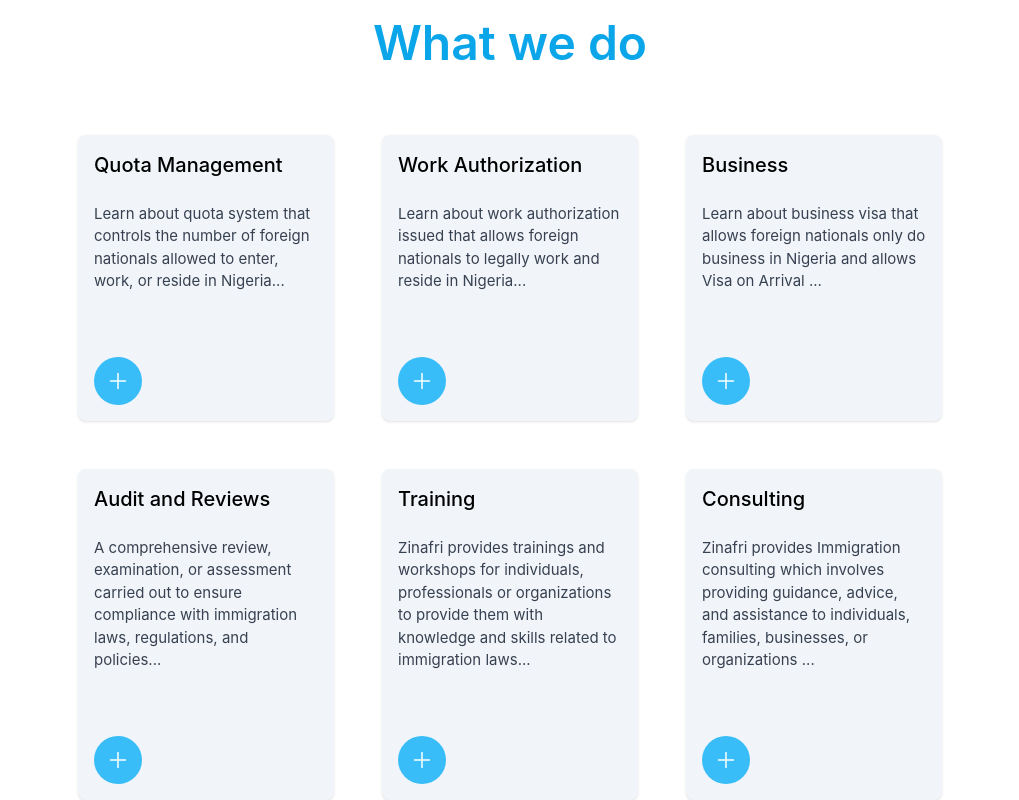
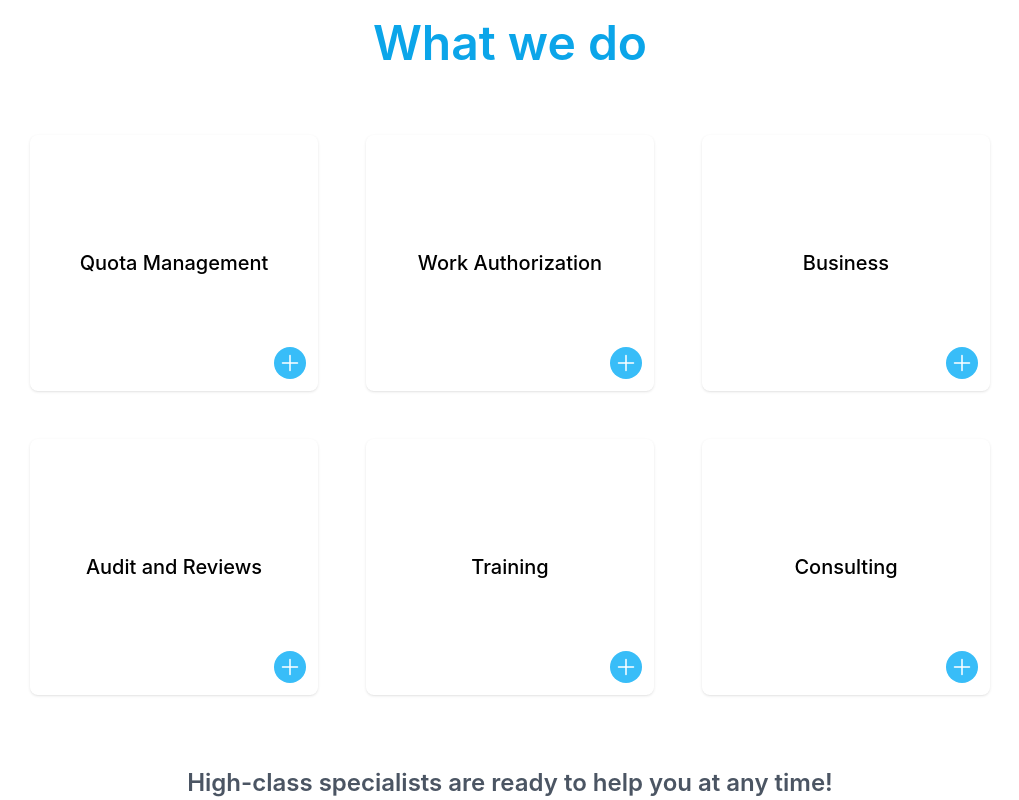
Before and after one commit to nikolasdevs/zinafri_new, a Vue app: page / in a window 1280 px wide. Shown: the part 1000-1800 px from the top of the page, without its empty margins (130-1149 px from the left). Built offline with nearby package versions, Linux system fonts and the light colour scheme.

Commit message:
service section was redesigned

```diff
--- a/src/components/cards/ServiceCard.vue
+++ b/src/components/cards/ServiceCard.vue
@@ -1,21 +1,17 @@
-<template>
-  <div
-    class="bg-slate-100 hover:bg-white cursor-pointer hover:shadow-2xl shadow rounded-lg p-4 md:w-64 w-80"
-  >
-    <div class="flex items-center justify-between mb-4">
-      <h2 class="text-xl font-medium">{{ title }}</h2>
-    </div>
-    <!-- <hr class="mt-16 border-t border-b-1 border-sky-200" /> -->
-    <p class="text-gray-700 mt-6">{{ content }}</p>
-    <div class="mt-16">
-      <slot></slot>
-      <!-- This is where additional content can be added -->
-    </div>
-  </div>
-</template>
-
 <script>
 export default {
+  data() {
+    return {
+      isFlipped: false,
+    };
+  },
+
+  methods: {
+    toggleCard() {
+      this.isFlipped = !this.isFlipped;
+    },
+  },
+
   name: "ServiceCard",
   props: {
     title: {
@@ -34,3 +30,118 @@ export default {
   },
 };
 </script>
+
+<template>
+  <div
+    class="card-container cursor-pointer shadow rounded-lg py-2 px-2 md:w-72 w-80  hover:bg-gray-50 bg"
+  >
+    <div class="card" :class="{ flipped: isFlipped }">
+      <div
+        class="flex items-center justify-between mb-4 card-face card-front text-center"
+      >
+        <h2 class="text-xl font-medium">{{ title }}</h2>
+      </div>
+      <div class="flex items-center justify-between card-face card-back">
+        <p class="text-gray-700 text-base">{{ content }}</p>
+      </div>
+
+      <div @click="toggleCard">
+        <button
+          class="btn bg-sky-400 text-white px-1 py-1 rounded-full text-sm hover:bg-sky-600"
+          v-if="isFlipped"
+        >
+          <svg
+            xmlns="http://www.w3.org/2000/svg"
+            fill="none"
+            viewBox="0 0 24 24"
+            stroke-width="1.5"
+            stroke="currentColor"
+            class="w-6 h-6"
+          >
+            <path stroke-linecap="round" stroke-linejoin="round" d="M5 12h14" />
+          </svg>
+        </button>
+        <button
+          class="btn bg-sky-400 text-white px-1 py-1 rounded-full text-sm hover:bg-sky-600"
+          v-else
+        >
+          <svg
+            xmlns="http://www.w3.org/2000/svg"
+            fill="none"
+            viewBox="0 0 24 24"
+            stroke-width="1.5"
+            stroke="currentColor"
+            class="w-6 h-6"
+          >
+            <path
+              stroke-linecap="round"
+              stroke-linejoin="round"
+              d="M12 4.5v15m7.5-7.5h-15"
+            />
+          </svg>
+        </button>
+      </div>
+
+      <!-- <hr class="mt-16 border-t border-b-1 border-sky-200" /> -->
+
+      <!-- <p class="text-gray-700 mt-6">{{ content }}</p> -->
+      <div class="mt-16">
+        <slot></slot>
+        <!-- This is where additional content can be added -->
+      </div>
+    </div>
+  </div>
+</template>
+
+<style scoped>
+.card-container {
+  height: auto;
+  position: relative;
+}
+
+.card {
+  display: flex;
+  align-items: center;
+  justify-content: center;
+  width: 100%;
+
+  transform-style: preserve-3d;
+  transition: transform 0.5s;
+
+  height: 15rem;
+}
+
+.card-flip {
+  transition: transform 0.5s;
+}
+
+.card.flipped {
+  transform: rotateY(180deg);
+}
+
+.card-face {
+  width: 100%;
+  height: 10rem;
+  position: absolute;
+  top: 10px;
+  padding-inline: 16px;
+  transform: translateY(-50%);
+  backface-visibility: hidden;
+  display: flex;
+  justify-content: center;
+  align-items: center;
+}
+
+.card-front {
+  top: 50%;
+}
+.card-back {
+  transform: rotateY(180deg);
+}
+
+.btn {
+  position: absolute;
+  bottom: 4px;
+  right: 4px;
+}
+</style>
--- a/src/components/sections/ServiceSection.vue
+++ b/src/components/sections/ServiceSection.vue
@@ -42,41 +42,41 @@ export default {
         {
           title: "Quota Management",
           content:
-            "Learn about quota system that controls the number of foreign nationals allowed to enter, work, or reside in Nigeria...",
+            "Learn about quota system that controls the number of foreign nationals allowed to enter, work, or reside in Nigeria",
           id: "quota",
         },
 
         {
           title: "Work Authorization",
           content:
-            "Learn about work authorization issued that allows foreign nationals to legally work and reside in Nigeria... ",
+            "Learn about work authorization issued that allows foreign nationals to legally work and reside in Nigeria ",
           id: "work-auth",
         },
 
         {
           title: "Business",
           content:
-            "Learn about business visa that allows foreign nationals only do business in Nigeria and allows Visa on Arrival ...",
+            "Learn about business visa that allows foreign nationals only do business in Nigeria and allows Visa on Arrival",
           id: "business",
         },
 
         {
           title: "Audit and Reviews",
           content:
-            "A comprehensive review, examination, or assessment carried out to ensure compliance with immigration laws, regulations, and policies...",
+            "A comprehensive review, examination, or assessment carried out to ensure compliance with immigration laws, regulations, and policies",
           id: "audit",
         },
 
         {
           title: "Training",
           content:
-            "Zinafri provides trainings and workshops for individuals, professionals or organizations to provide them with knowledge and skills related to immigration laws...",
+            "Zinafri provides trainings and workshops for individuals and organizations to provide them with knowledge and skills related to immigration laws",
           id: "training",
         },
         {
           title: "Consulting",
           content:
-            "Zinafri provides Immigration consulting  which involves providing guidance, advice, and assistance to individuals, families, businesses, or organizations ...",
+            "Zinafri provides Immigration consulting  which involves providing guidance, advice, and assistance to individuals, families, businesses, or organizations",
           id: "consulting",
         },
       ],
@@ -86,7 +86,7 @@ export default {
 </script>
 
 <template>
-  <div class="service flex items-center justify-center max-w-4xl mx-auto">
+  <div class="service flex items-center justify-center max-w-6xl mx-auto">
     <div
       class="container flex flex-col md:mt-10 mt-16 items-center justify-center px-4"
     >
@@ -100,25 +100,6 @@ export default {
         <div v-for="(card, index) in cardData" :key="index">
           <ServiceCard :title="card.title" :content="card.content">
             <!-- Additional content, if needed -->
-            <a @click="navigateToSection">
-              <button
-                class="bg-sky-400 text-white px-3 py-3 rounded-full text-sm hover:bg-sky-600"
-              >
-                <svg
-                  xmlns="http://www.w3.org/2000/svg"
-                  fill="none"
-                  viewBox="0 0 24 24"
-                  stroke-width="1.5"
-                  stroke="currentColor"
-                  class="w-6 h-6"
-                >
-                  <path
-                    stroke-linecap="round"
-                    stroke-linejoin="round"
-                    d="M12 4.5v15m7.5-7.5h-15"
-                  />
-                </svg></button
-            ></a>
           </ServiceCard>
         </div>
         <div class="flex flex-col items-center gap-4 mt-6 text-center">
```
